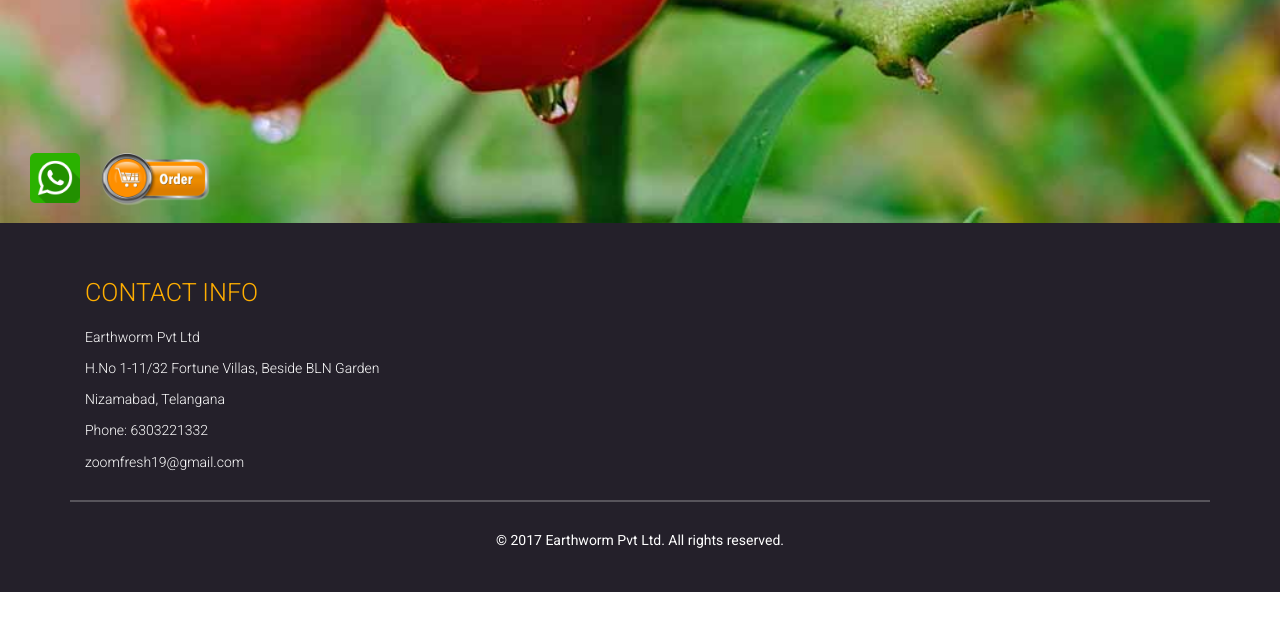
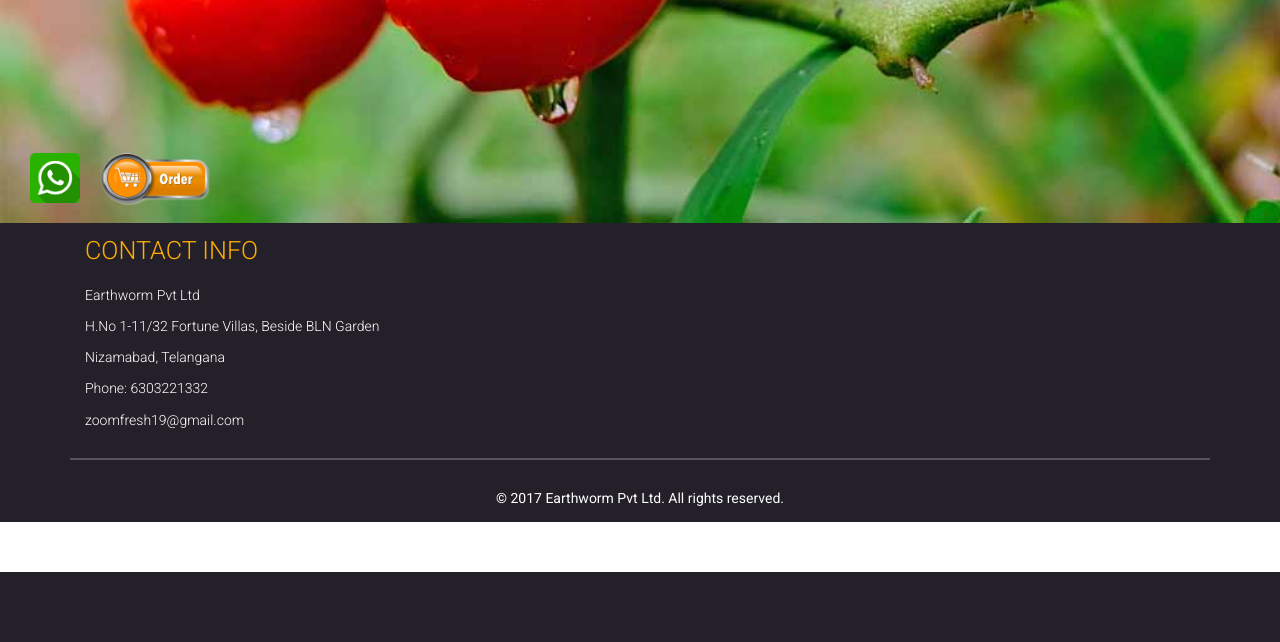
Before and after one commit to earthwormagri19/zf_website, a PHP site: page /index.php in a window 1280 px wide. Shown: the part 567-1209 px from the top of the page. After the commit the page ends 1139 px from the top, so only its background shows below. Run offline with PHP 8.4, Linux system fonts and the light colour scheme.

Commit message:
Update style.css

```diff
--- a/css/style.css
+++ b/css/style.css
@@ -602,7 +602,7 @@ body a:hover{
 /*-- footer start here --*/
 .footer-agile {
     background-color: #24202a;
-	padding: 4em 0 3em;
+	padding: 1em 0 1em;
 }
 .footer-wthree-grid:nth-child(1) {
     padding-right: 4em;
```
